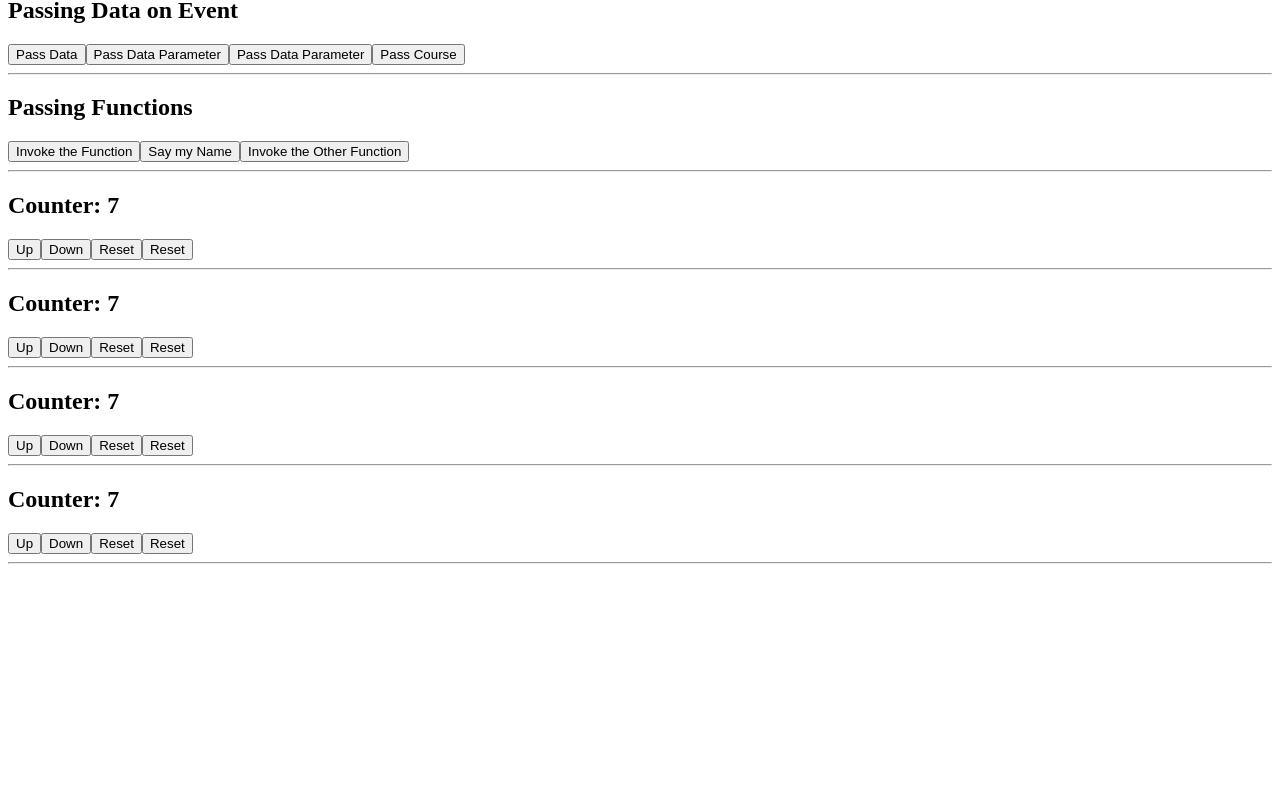
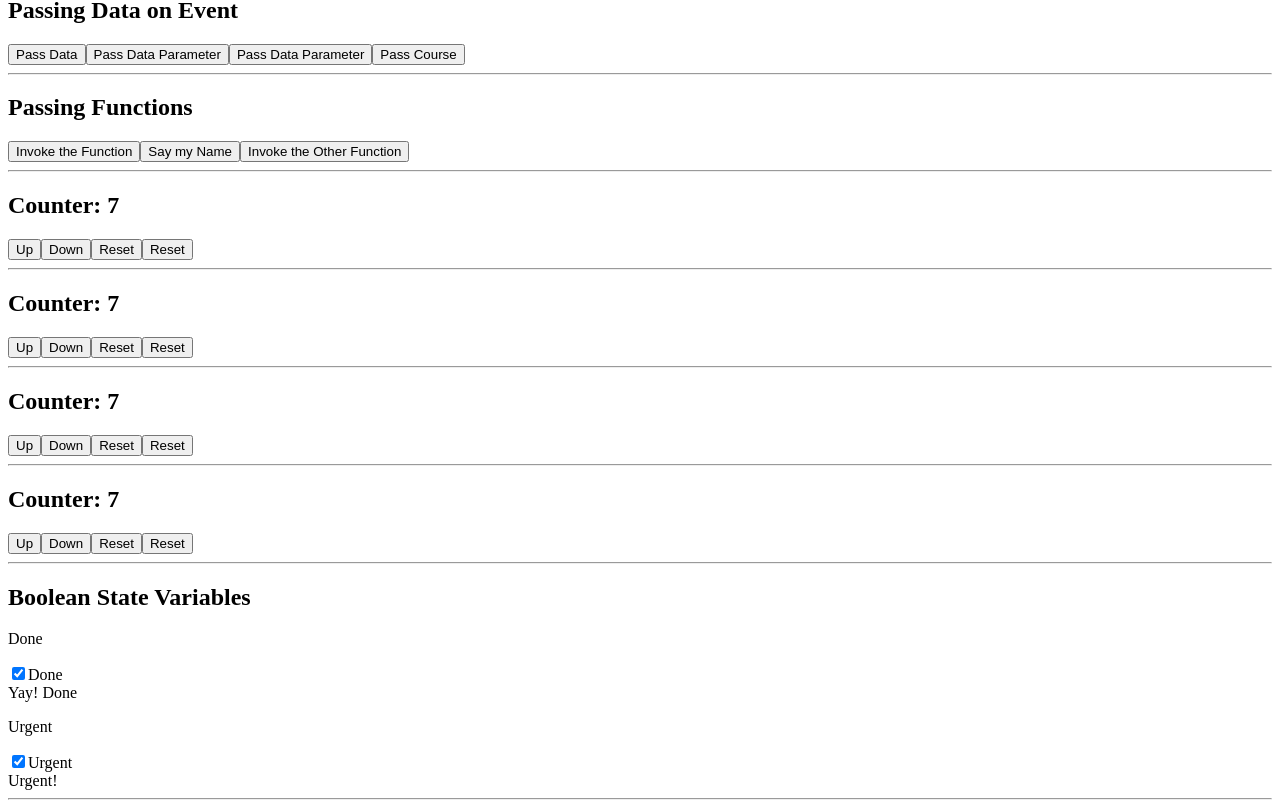
Before and after one commit to yevk55/webdev-client, a Next.js app: page /labs/lab4 in a window 1280 px wide. Shown: the part 189-997 px from the top of the page. Before the commit the page ends 800 px from the top, so only its background shows below. Built offline with nearby package versions, Linux system fonts and the light colour scheme.

Commit message:
added urgent checkbox

```diff
--- /dev/null
+++ b/app/labs/lab4/BooleanStateVariables.tsx
@@ -0,0 +1,37 @@
+"use client";
+
+import { useState } from "react";
+
+export default function BooleanStateVariables() {
+  const [done, setDone] = useState(true);
+  const [urgent, setUrgent] = useState(true);
+  return (
+    <div id="wd-boolean-state-variables">
+      <h2>Boolean State Variables</h2>
+      <p>{done ? "Done" : "Not done"}</p>
+      <label className="flex items-center gap-2">
+        <input
+          type="checkbox"
+          checked={done}
+          onChange={() => setDone(!done)}
+          id="wd-boolean-checkbox"
+        />
+        Done
+      </label>
+      {done && <div className="mt-2 rounded bg-yellow-100 p-2">Yay! Done</div>}
+
+    <p>{urgent ? "Urgent" : "Not urgent"}</p>
+    <label className="flex items-center gap-2">
+        <input
+          type="checkbox"
+          checked={urgent}
+          onChange={() => setUrgent(!urgent)}
+          id="wd-boolean-checkbox"
+        />
+        Urgent
+      </label>
+      {urgent && <div className="mt-2 rounded bg-yellow-100 p-2">Urgent!</div>}
+      <hr />
+    </div>
+  );
+}
--- a/app/labs/lab4/page.tsx
+++ b/app/labs/lab4/page.tsx
@@ -3,6 +3,7 @@ import ClickEvent from "./ClickEvent";
 import PassingDataOnEvent from "./PassingDataOnEvent";
 import PassingFunctions from "./PassingFunctions";
 import Counter from "./Counter";
+import BooleanStateVariables from "./BooleanStateVariables";
 
 export default function Lab4() {
   const sayHello = (message: string) =>
@@ -27,6 +28,7 @@ export default function Lab4() {
       <Counter />
       <Counter />
       <Counter />
+      <BooleanStateVariables />
     </div>
   );
 }
```
